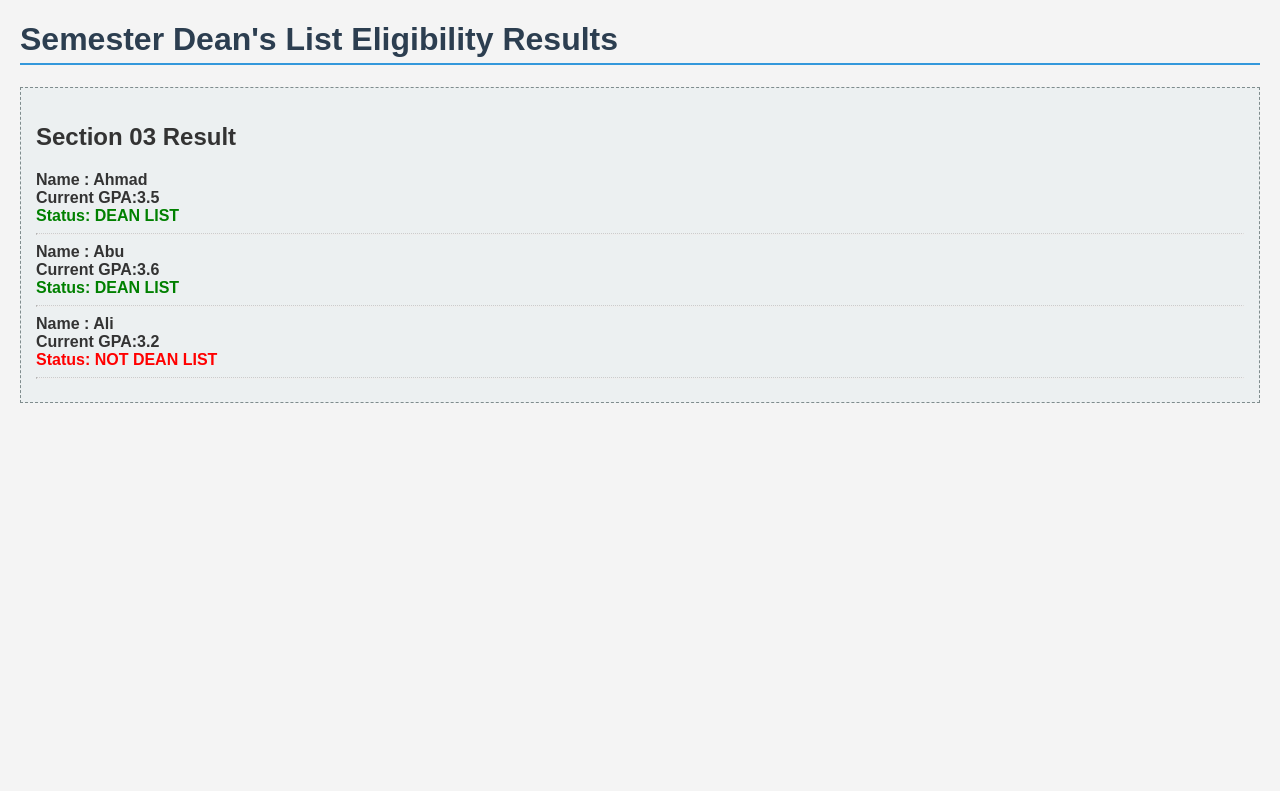
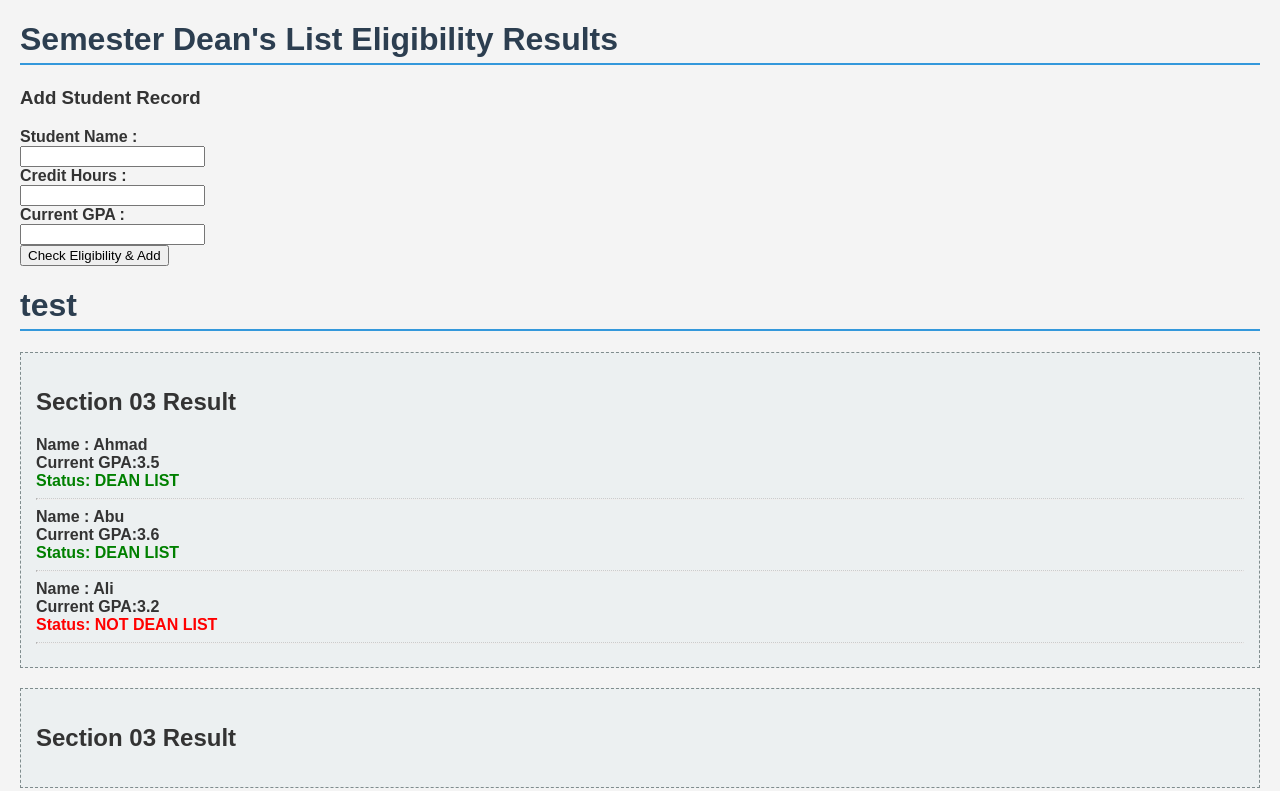
Before and after one commit to sho-exe/sho-page, a plain HTML site: page index.html in a window 1280 px wide. Drawn offline with Linux system fonts and the light colour scheme.

Commit message:
Update index.html

```diff
--- a/index.html
+++ b/index.html
@@ -1,16 +1,44 @@
 <!DOCTYPE html>
 <html lang="en">
+
 <head>
     <meta charset="UTF-8">
     <title>CGPA Dean's List Checker</title>
     <link rel="stylesheet" href="style.css">
 
 </head>
-<body>
+
+<body id="body">
 
     <h1>Semester Dean's List Eligibility Results</h1>
 
+    <form name="addStudent">
+        <h3>Add Student Record</h3>
+
+        <b>Student Name : </b>
+        <br>
+        <input id="studName" type="text">
+        <br>
+        <b>Credit Hours : </b>
+        <br>
+
+        <input id="creditHours" type="text">
+        <br>
+        <b>Current GPA : </b>
+        <br>
+        <input id="currentGpa" type="text">
+        <br>
+        <input class="btn" type="button" onclick="addData()" value="Check Eligibility & Add">
+    </form>
+    <h1 id="test">test</h1>
     <script src="script.js"></script>
 
-    </body>
+
+
+<div class='output-box' id="result">
+<h2>Section 03 Result</h2>
+</div>
+
+</body>
+
 </html>
```
